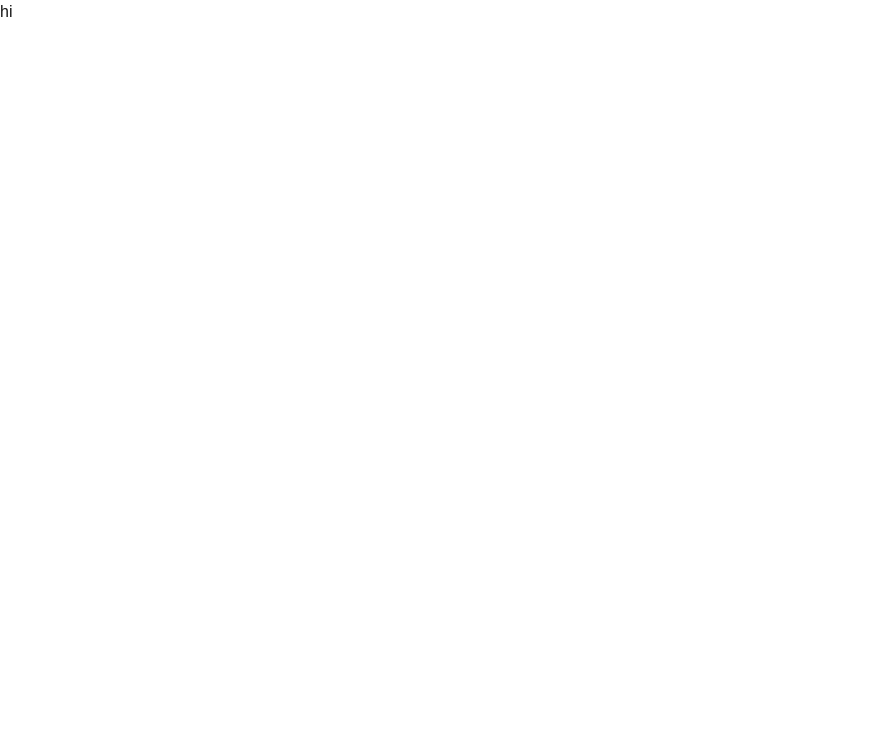
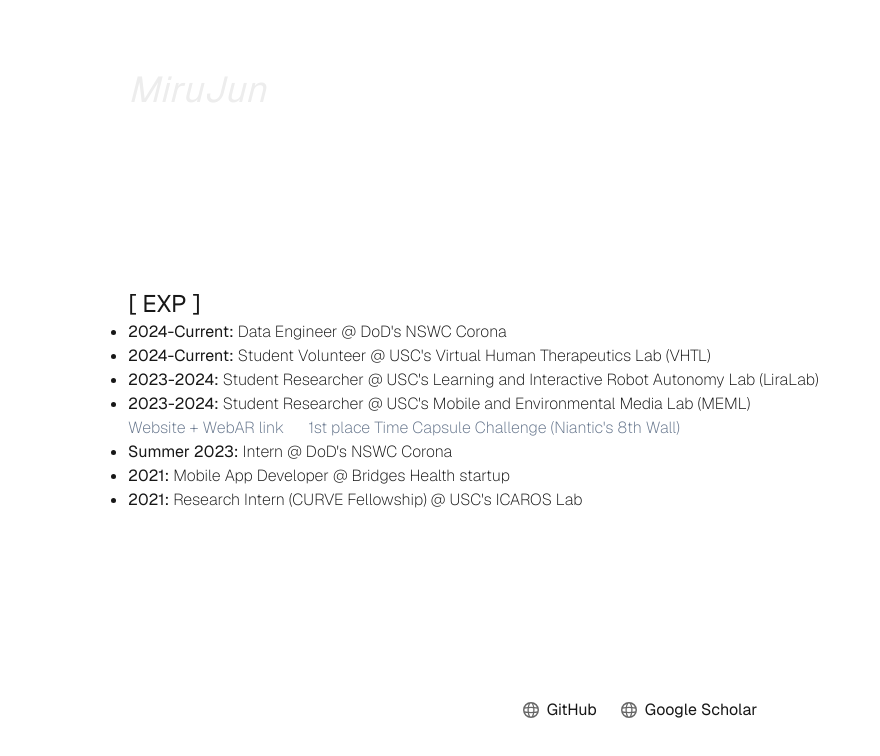
Before and after one commit to lemonlemonde/lemonlemonde.github.io, a Next.js app in the folder lemon-website/: page /exp_page in a window 1280 px wide. Shown: the top 756 px of the page, without its empty margins (0-880 px from the left). Built offline with nearby package versions, Linux system fonts and the light colour scheme.

Commit message:
:sparkles: Header name anim + minor things

```diff
--- a/lemon-website/src/app/exp_page/page.js
+++ b/lemon-website/src/app/exp_page/page.js
@@ -1,7 +1,66 @@
+import Image from "next/image";
+import Header from "../header";
+
 export default function ExpPage() {
     return (
-        <div>
-            hi
+        <div className="grid grid-rows-[20px_1fr_20px] items-center justify-items-center min-h-screen p-8 pb-20 gap-16 sm:p-20 font-[family-name:var(--font-geist-sans)]">
+
+            <Header/>
+            <main className="flex flex-col gap-8 row-start-2 sm:items-start max-w-screen-lg w-full">
+                <ul className="list-disc font-extralight max-w-full">
+                    <h2 className="text-2xl font-normal">
+                        [ EXP ]
+                    </h2>
+                    <li><b>2024-Current:</b> Data Engineer @ DoD's NSWC Corona</li>
+                    <li><b>2024-Current:</b> Student Volunteer @ USC's Virtual Human Therapeutics Lab (VHTL)</li>
+                    <li><b>2023-2024:</b> Student Researcher @ USC's Learning and Interactive Robot Autonomy Lab (LiraLab)</li>
+
+
+                    <li><b>2023-2024:</b> Student Researcher @ USC's Mobile and Environmental Media Lab (MEML)</li>
+                    <div className="flex space-x-6">
+                        <a className="flex text-slate-500 items-center gap-2 hover:underline hover:underline-offset-4" href="https://storymaps.arcgis.com/collections/1e5f963472f4400da19fcb0e3ccfdd5e?item=1">Website + WebAR link</a>
+                        <a className="flex text-slate-500 items-center gap-2 hover:underline hover:underline-offset-4" href="https://www.8thwall.com/blog/post/163144919365/meet-the-winners-time-capsule-challenge">1st place Time Capsule Challenge (Niantic's 8th Wall)</a>
+                    </div>
+
+                    <li><b>Summer 2023:</b> Intern @ DoD's NSWC Corona</li>
+                    <li><b>2021:</b> Mobile App Developer @ Bridges Health startup</li>
+                    <li><b>2021:</b> Research Intern (CURVE Fellowship) @ USC's ICAROS Lab</li>
+                </ul>
+            </main>
+
+            {/* links to make me look cooler */}
+            <footer className="row-start-3 flex gap-6 flex-wrap items-center justify-center">
+                <a
+                    className="flex items-center gap-2 hover:underline hover:underline-offset-4"
+                    href="https://github.com/lemonlemonde"
+                    target="_blank"
+                    rel="noopener noreferrer"
+                >
+                    <Image
+                        aria-hidden
+                        src="/globe.svg"
+                        alt="Globe icon"
+                        width={16}
+                        height={16}
+                    />
+                    GitHub
+                </a>
+                <a
+                    className="flex items-center gap-2 hover:underline hover:underline-offset-4"
+                    href="https://scholar.google.com/citations?user=AalqHJ4AAAAJ&hl=en&authuser=1"
+                    target="_blank"
+                    rel="noopener noreferrer"
+                >
+                    <Image
+                        aria-hidden
+                        src="/globe.svg"
+                        alt="Globe icon"
+                        width={16}
+                        height={16}
+                    />
+                    Google Scholar
+                </a>
+            </footer>
         </div>
     );
 }
--- /dev/null
+++ b/lemon-website/src/app/header.js
@@ -0,0 +1,36 @@
+"use client";
+
+import { motion } from "motion/react";
+
+export default function Header() {
+    const letters = [
+        "M",
+        "i",
+        "r",
+        "u",
+        "J",
+        "u",
+        "n"
+    ]
+    return (
+        <div className="flex w-full max-w-screen-lg">
+            {letters.map((letter, index) => (
+            <motion.div
+                key={index}
+                drag="x"
+                dragConstraints={{ left: 0, right: 180 }}
+            >
+                <motion.h1
+                    className="text-4xl italic"
+                    initial={{ color: "#00000", scaleX: 0 }}
+                    animate={{ color: "#ededed", scaleX: 1 }}
+                    // whileHover={{ color: "#ededed", scaleX: 1 }}
+                    transition={{ duration: 0.8 }}
+                >
+                    {letter}
+                </motion.h1>
+            </motion.div>
+            ))}
+        </div>
+    );
+}
--- a/lemon-website/src/app/page.js
+++ b/lemon-website/src/app/page.js
@@ -2,19 +2,15 @@
 import { EyeClosed, Eye } from "lucide-react";
 import Card from "./card";
 import SplineObj from "./spline_obj";
+import Header from "./header";
 
 export default function Home() {
 
   return (
 
     <div className="grid grid-rows-[20px_1fr_20px] items-center justify-items-center min-h-screen p-8 pb-20 gap-16 sm:p-20 font-[family-name:var(--font-geist-sans)]">
+      <Header/>
       <main className="flex flex-col gap-8 row-start-2 sm:items-start max-w-screen-lg w-full">
-        {/* main title */}
-        <div>
-          <h1 className="text-4xl italic">
-            Miru Jun
-          </h1>
-        </div>
 
         {/* some floaty thing */}
         {/* <div className="max-w-screen-sm absolute">
@@ -88,11 +84,11 @@
               <li>Help Is On The Way: USC MFA Thesis VR Film</li>
               <li>Talk2Friends: Android application</li>
               <li>To The Clouds: 360 VR short video (CTAN 504)</li>
-            <a className="flex text-slate-500 items-center gap-2 hover:underline hover:underline-offset-4" href="https://youtu.be/B9d9BBz_8V8">YouTube</a>
+              <a className="flex text-slate-500 items-center gap-2 hover:underline hover:underline-offset-4 max-w-fit" href="https://youtu.be/B9d9BBz_8V8">YouTube</a>
             </ul>
           </Card>
 
-          <Card link={"/other_page"}className="w-1/3">
+          <Card link={"/other_page"} className="w-1/3">
             {/* Otherwise */}
             <ul className="list-disc font-extralight w-full">
               <h2 className="text-2xl font-normal">
@@ -110,6 +106,7 @@
 
 
         {/* publications */}
+        <Card link={"/pub_page"} className="w-full">
         <ul className="list-disc font-extralight w-fit space-y-1">
           <h2 className="text-2xl font-normal">
             [ PUBS ]
@@ -153,11 +150,12 @@
             </div>
           </div>
         </ul>
+        </Card>
 
 
       </main>
 
-      {/* links to make me look cooler */}
+      {/* footer links to make me look cooler */}
       <footer className="row-start-3 flex gap-6 flex-wrap items-center justify-center">
         <a
           className="flex items-center gap-2 hover:underline hover:underline-offset-4"
--- /dev/null
+++ b/lemon-website/src/app/pub_page/page.js
@@ -0,0 +1,7 @@
+export default function PubPage() {
+    return (
+        <div>
+            hi! you're on the pub page
+        </div>
+    );
+}
```
Lines whose indentation alone changed are shown as unchanged.
